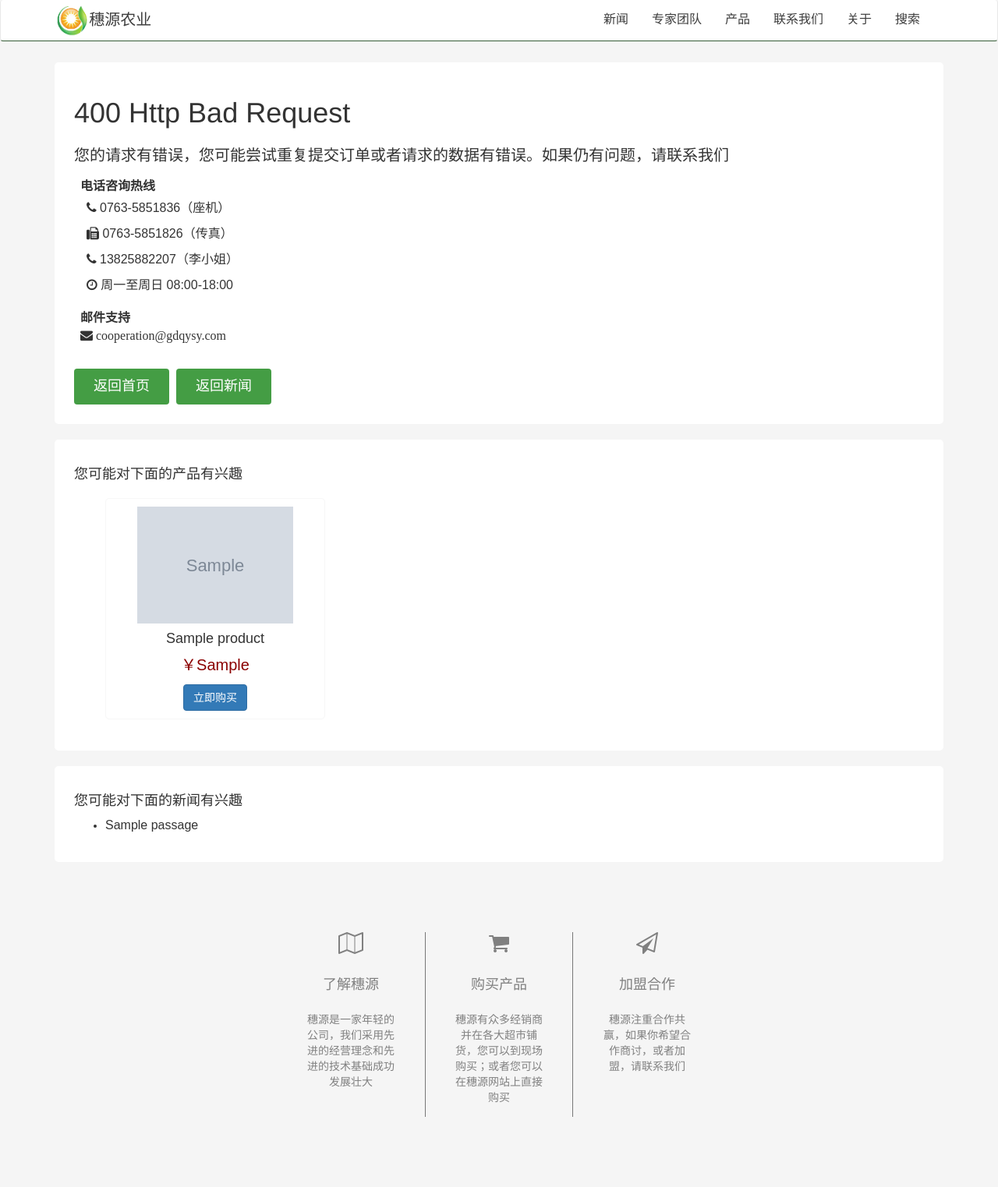
After one commit to jyst7275/Suiyuan, a Django app: template templates/suiyuan/400.html in a window 1280 px wide. The commit adds this page. Shown: the whole page at 78% size. Run offline with Django 3.2, Linux system fonts and the light colour scheme; the template is opened without the code that fills it: most values are stand-ins (such as "Sample title", 1, 10 or a date in 2020); grey boxes marked "Sample" are stand-in pictures; some libraries are stand-ins or nearby versions.

```diff
--- a/static/css/man.css
+++ b/static/css/man.css
@@ -1804,7 +1804,7 @@ display: none;
 .profile-bg{
     background: #f5f5f5;
     margin-bottom: -130px;
-    padding-bottom: 130px;
+    padding-bottom: 10px;
 }
 
 .my-order-container{
@@ -2073,3 +2073,56 @@ display: none;
     width: 110px;
     height: 110px;
 }
+.container-404-section{
+    background: white;
+    border-radius: 5px;
+    padding: 25px;
+    margin-bottom: 20px;
+}
+.product-show-row{
+    list-style: none;
+    margin-top: 20px;
+}
+.product-show-row li{
+    display: inline-block;
+    padding: 10px 40px;
+    border: 1px solid #f7f7f7;
+    border-radius: 5px;
+    text-align: center;
+    margin-bottom: 5px;
+}
+.product-show-row > li img{
+    height: 150px;
+}
+.product-show-row > li > h4{
+    text-align: center;
+}
+.product-show-row > li > p{
+    text-align: center;
+    font-size: 20px;
+    color: darkred;
+}
+
+.news-show-row li a{
+    font-size: 16px;
+    color: #333;
+}
+.news-show-row li a:hover{
+    color: darkred;
+    text-decoration: none;
+}
+
+.return-btn{
+    padding: 10px 25px;
+    font-size: 18px;
+    background: #449d44;
+    color: white;
+    border: none;
+    border-radius: 4px;
+    margin-right: 5px;
+    margin-top: 5px;
+
+}
+.return-btn:hover{
+    background: darkgreen;
+}
--- a/suiyuan/user_man.py
+++ b/suiyuan/user_man.py
@@ -7,7 +7,7 @@ from django.contrib.auth import authenticate
 from django import forms
 from django.http import QueryDict
 from django.shortcuts import render
-from .model import Product, Address, Order,OrderDetail
+from .model import Product, Address, Order,OrderDetail, RecommendProduct
 from random import choice
 from django.utils import timezone
 from django.core.paginator import Paginator
@@ -245,8 +245,10 @@ def order_request(request):
 		order_detail.save()
 	order.order_total = total
 	order.save()
+	rp = RecommendProduct.objects.all()
 	return_render = render(request, "suiyuan/order_finish.html", {
-		'order': order
+		'order': order,
+		'rp': rp
 	})
 	if 'cart' in request.COOKIES:
 		cookie = request.COOKIES['cart']
--- /dev/null
+++ b/templates/suiyuan/400.html
@@ -0,0 +1,115 @@
+{% load static %}
+<!DOCTYPE html>
+<html lang="en">
+<head>
+    <meta charset="UTF-8">
+    <meta name="viewport" content="width=device-width, initial-scale=1">
+    <link href='{%  static  "css/bootstrap.css" %}' rel="stylesheet" type="text/css">
+    <link href='{%  static  "css/man.css" %}' rel="stylesheet" type="text/css">
+    <link href='{%  static  "css/font-awesome.css" %}' rel="stylesheet" type="text/css">
+    <link rel="stylesheet" href='{% static  "css/animate.css" %}' type="text/css">
+    <link rel="stylesheet" href='{% static  "css/animation.css" %}' type="text/css">
+    <script src='{%  static  "javascript/jquery.js" %}'></script>
+    <script src='{%  static  "javascript/bootstrap.js" %}'></script>
+    <title>广东穗源农业股份有限公司</title>
+</head>
+<body>
+<div class="profile-bg">
+<div class="top-bar">
+    <nav class = "navbar navbar-default  app-nav">
+          <div class="container ">
+              <!-- Brand and toggle get grouped for better mobile display -->
+              <div class="navbar-header">
+
+                  <button class="navbar-toggle collapsed" type="button" data-toggle="collapse" data-target="#app-navbar" aria-controls="app-navbar" aria-expanded="false"><i class="fa fa-bars fa-lg"></i></button>
+                  <a class="navbar-brand" href="/"><span><img src='{%  static  "img/logo.png" %}' alt="" style="height: 40px"></span>穗源农业</a>
+                  <button id="bar_search" class="bar_search visible-xs"><i class="fa fa-search fa-lg"></i></button>
+              </div>
+                  <ul id="app-navbar" class="nav navbar-nav navbar-right app-navbar-list navbar-collapse collapse">
+                  <li id="bar_news" ><a href="/news">新闻</a></li>
+                  <li id="bar_people"><a href="/people">专家团队</a></li>
+                  <li id="bar_products"><a href="/products">产品</a></li>
+                  <li id="bar_contact"><a href="/contact">联系我们</a></li>
+                  <li id="bar_about"><a href="/about">关于</a></li>
+                  <li class="bar_search"><a href="javascript:void(0)">搜索</a></li>
+            </ul>
+
+            </div>
+        </nav>
+
+    <div class="container app-bar-search">
+    <div class="search-container">
+        <form class="search-content" action="/search/">
+            <input id="search-input" type="text" class="form-control" placeholder="搜索">
+            <button id="search-btn"role="button"><i class="fa fa-search fa-lg"></i></button>
+            <i id="search-remove" class="fa fa-remove fa-lg" role="button"></i>
+        </form>
+            </div>
+    </div>
+    </div>
+<div class="container" style="padding-top: 80px">
+    <div class="container-404-section animated fadeInDown">
+        <h1 style='margin-bottom: 20px;font-family: "Helvetica", "DejaVu Sans", "Bitstream Vera Sans", Verdana, Arial, sans-serif'>400 Http Bad Request</h1>
+        <p style="font-size: 20px">您的请求有错误，您可能尝试重复提交订单或者请求的数据有错误。如果仍有问题，请联系我们</p>
+            <ul class="app-normal-list app-contact-buy-list">
+        <li>
+            <strong>电话咨询热线</strong>
+            <ul class="app-contact-phone-list app-normal-list">
+                <li><p><i class="fa fa-phone"></i>  0763-5851836（座机）</p></li>
+                <li><p><i class="fa fa-fax"></i>  0763-5851826（传真）</p></li>
+                <li><p><i class="fa fa-phone"></i>  13825882207（李小姐）</p></li>
+                <li><p><i class="fa fa-clock-o"></i>  周一至周日 08:00-18:00</p></li>
+            </ul>
+        </li>
+        <li><strong>邮件支持</strong><p><i class="fa fa-envelope">  cooperation@gdqysy.com</p></i></li>
+    </ul>
+        <div class="btn-container">
+            <a href="/"><button class="return-btn">返回首页</button></a>
+            <a href="/news/"><button class="return-btn">返回新闻</button></a>
+        </div>
+    </div>
+    <div class="container-404-section animated fadeInDown" style="animation-delay: 0.3s">
+        <h4>您可能对下面的产品有兴趣</h4>
+            <ul class="product-show-row">
+                {% for product in rp %}
+                <li>
+                    <a href="{{ product.product.get_absolute_url }}"><img src="{{ product.product.product_img.url }}" alt=""></a>
+                    <h4>{{ product.product.product_name }}</h4>
+                    <p>￥{{ product.product.product_prize }}</p>
+                    <a href="{{ product.product.get_absolute_url }}"><button class="btn btn-primary">立即购买</button></a>
+                </li>
+                {% endfor %}
+            </ul>
+    </div>
+        <div class="container-404-section animated fadeInDown" style="animation-delay: 0.6s">
+        <h4>您可能对下面的新闻有兴趣</h4>
+       <ul class="news-show-row">
+           {% for n in news %}
+           <li><a href="{{ n.passage.get_absolute_url }}">{{ n.passage.pass_title }}</a></li>
+           {% endfor %}
+       </ul>
+    </div>
+</div>
+<div class="app-more" style="background: none">
+    <div class="container center">
+        <a href="/about/"><div class="col-md-2 col-md-offset-3" id="more-know">
+            <i class="fa fa-map-o fa-2x"></i>
+            <h4>了解穗源</h4>
+            <p>穗源是一家年轻的公司，我们采用先进的经营理念和先进的技术基础成功发展壮大</p>
+        </div>
+            </a>
+        <a href="/products/"><div class="col-md-2 more-center" id="more-buy">
+            <i class="fa fa-shopping-cart fa-2x"></i>
+            <h4>购买产品</h4>
+            <p>穗源有众多经销商并在各大超市铺货，您可以到现场购买；或者您可以在穗源网站上直接购买</p>
+        </div></a>
+        <a href="/contact#contact-coo"><div class="col-md-2" id="more-coo">
+            <i class="fa fa-send-o fa-2x"></i>
+            <h4>加盟合作</h4>
+            <p>穗源注重合作共赢，如果你希望合作商讨，或者加盟，请联系我们</p>
+        </div></a>
+    </div>
+    </div>
+    </div>
+</body>
+</html>
```
Also changed, not shown: static/css/app-line.css (+4 -4 lines), static/css/buy.css (+10 -4 lines), suiyuan/urls.py (+6 -1 lines), suiyuan/views.py (+28 -0 lines), templates/suiyuan/404.html (added, +103 -0 lines), templates/suiyuan/500.html (added, +115 -0 lines), templates/suiyuan/index.html (+5 -6 lines), templates/suiyuan/order_finish.html (+18 -1 lines), static/css/img/line/suiyuan-bag.png, static/img/text-1.png (added), static/img/text-2.png (added), static/img/text-3.png (added), static/img/text-4.png (added), static/img/top-text.png (added).
